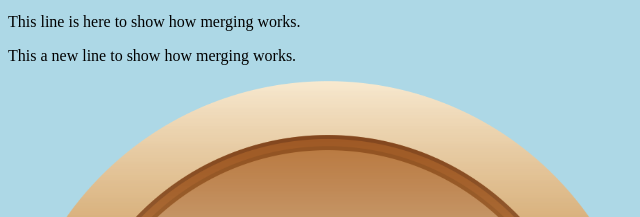
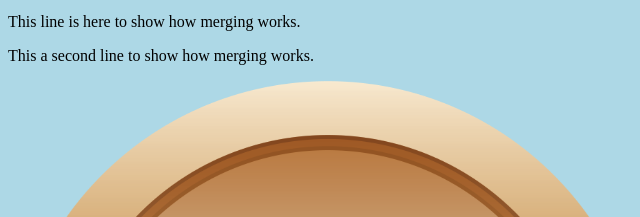
Before and after one commit to lailabaker83/hello-world, a plain HTML site: page index.html in a window 1280 px wide. Shown: the part 740-957 px from the top of the page, 0-640 px from the left. Drawn offline with Linux system fonts and the light colour scheme.

Commit message:
Update index.html

```diff
--- a/index.html
+++ b/index.html
@@ -10,7 +10,7 @@
 <div><img src="img_hello_world.png" alt="Hello World from Space" style="width:100%;max-width:640px"></div>
 <p>This is the first file in my new Git Repo.</p>
 <p>This line is here to show how merging works.</p>
-  <p>This a new line to show how merging works.</p>
+  <p>This a second line to show how merging works.</p>
 <div><img src="img_hello_git.png" alt="Hello Git" style="width:100%;max-width:640px"></div>
 
 </body>
```
